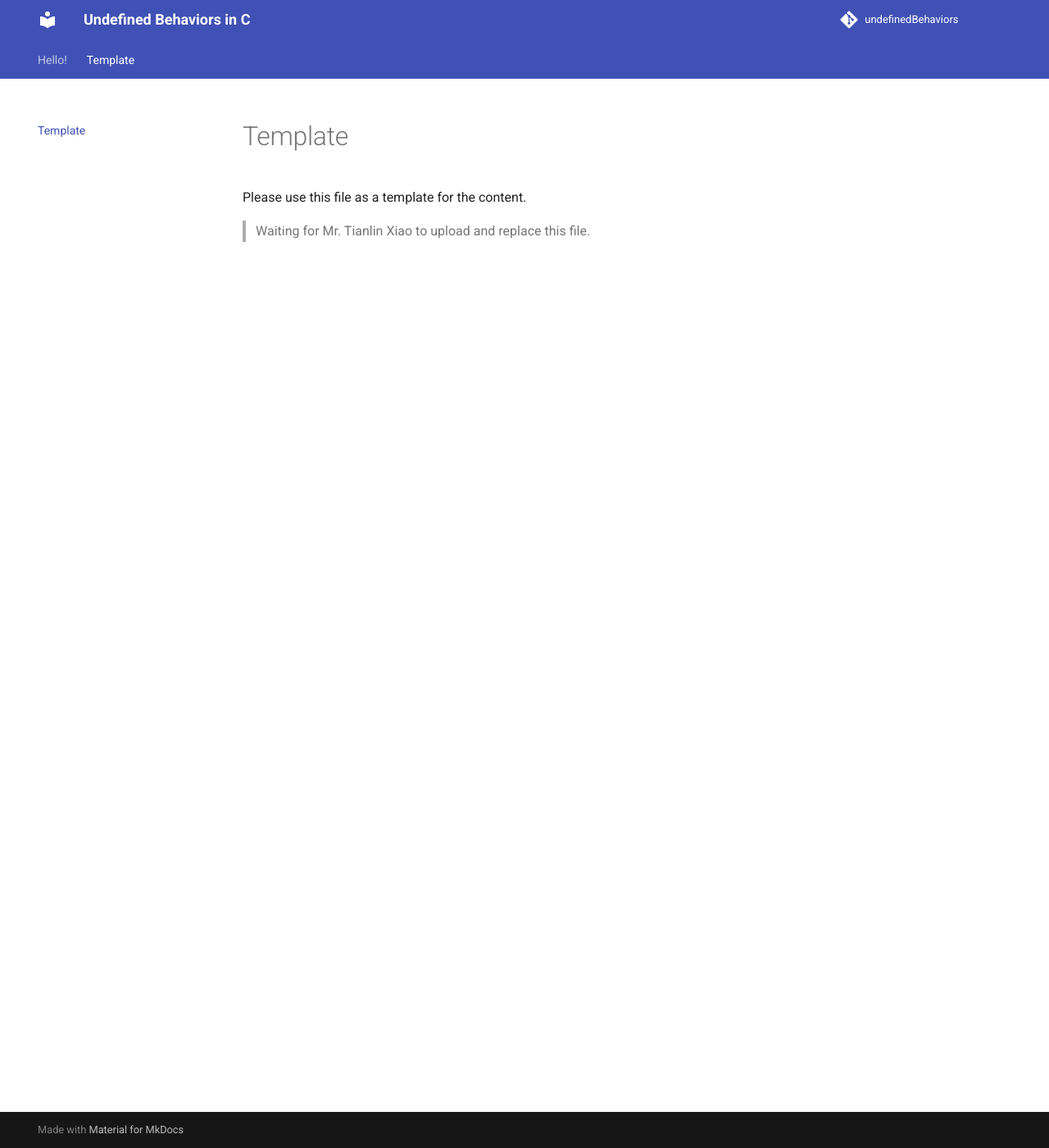
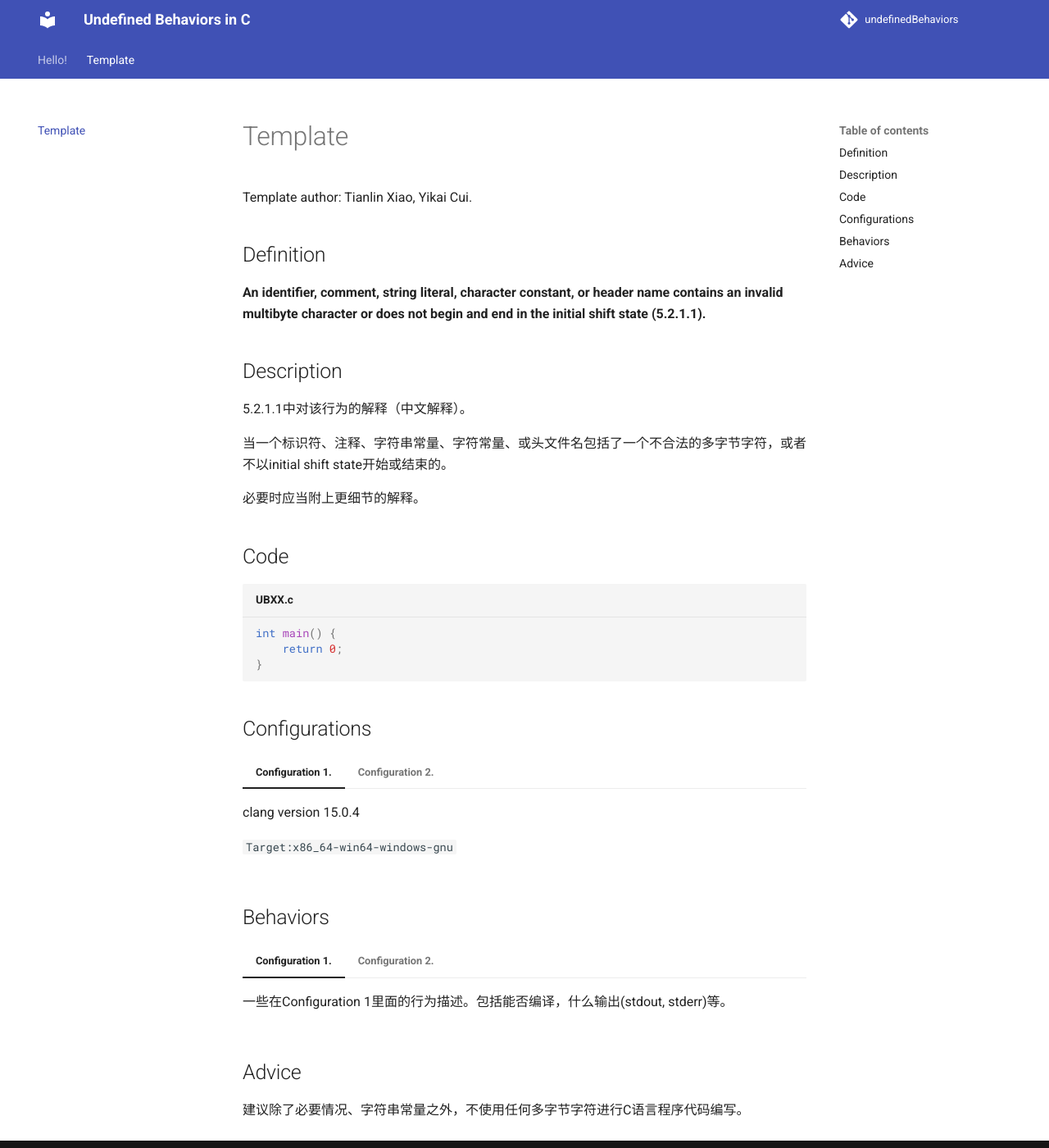
Before and after one commit to TrickEye/undefinedBehaviors, an MkDocs documentation site: the page built from docs/template.md, in a window 1280 px wide and 1400 px high. Shown: the whole window at 82% size. Built offline with MkDocs 1.6.1 and Material for MkDocs 9.7.7, drawn with Linux system fonts in a browser that asks for light colours; comment, search, counter and statistics services are not loaded.

Commit message:
push template

````diff
--- /dev/null
+++ b/docs/javascripts/mathjax.js
@@ -0,0 +1,16 @@
+window.MathJax = {
+    tex: {
+        inlineMath: [["\\(", "\\)"]],
+        displayMath: [["\\[", "\\]"]],
+        processEscapes: true,
+        processEnvironments: true
+    },
+    options: {
+        ignoreHtmlClass: ".*|",
+        processHtmlClass: "arithmatex"
+    }
+};
+
+document$.subscribe(() => {
+    MathJax.typesetPromise()
+})
--- a/docs/template.md
+++ b/docs/template.md
@@ -1,5 +1,51 @@
 # Template
 
-Please use this file as a template for the content.
+Template author: Tianlin Xiao, Yikai Cui.
 
-> Waiting for Mr. Tianlin Xiao to upload and replace this file.
+##  Definition
+
+**An identifier, comment, string literal, character constant, or header name contains an invalid multibyte character or does not begin and end in the initial shift state (5.2.1.1).**
+
+## Description
+
+5.2.1.1中对该行为的解释（中文解释）。
+
+当一个标识符、注释、字符串常量、字符常量、或头文件名包括了一个不合法的多字节字符，或者不以initial shift state开始或结束的。
+
+必要时应当附上更细节的解释。
+
+## Code
+
+```c title="UBXX.c"
+int main() {
+    return 0;
+}
+```
+
+## Configurations
+
+=== "Configuration 1."
+
+    clang version 15.0.4
+
+    `Target:x86_64-win64-windows-gnu`
+
+=== "Configuration 2."
+
+    gcc version 8.1.0
+
+    `Target: x86_64-w64-mingw32`
+
+## Behaviors
+
+=== "Configuration 1."
+
+    一些在Configuration 1里面的行为描述。包括能否编译，什么输出(stdout, stderr)等。
+
+=== "Configuration 2."
+
+    * Compilation error (Error message)
+
+## Advice
+
+建议除了必要情况、字符串常量之外，不使用任何多字节字符进行C语言程序代码编写。
--- a/mkdocs.yml
+++ b/mkdocs.yml
@@ -10,6 +10,7 @@ theme:
     - navigation.sections
     - navigation.top
     - content.code.annotate
+    - content.tabs.link
     - search.suggest
     - navigation.instant
     - navigation.tracking
````
